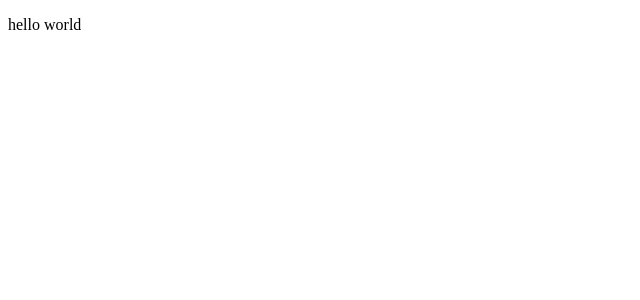
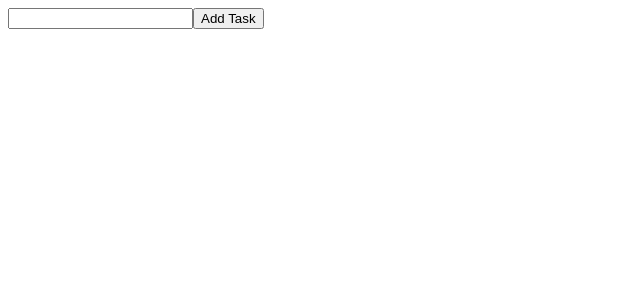
Before and after one commit to HarshDurgude/Tracker-app, a React (Vite) app: page / in a window 1280 px wide. Shown: the top 300 px of the page, without its empty margins (0-640 px from the left). Built offline with nearby package versions, Linux system fonts and the light colour scheme.

Commit message:
learned basic react components, state and map

```diff
--- a/src/App.jsx
+++ b/src/App.jsx
@@ -1,15 +1,31 @@
 import { useState } from 'react'
-import reactLogo from './assets/react.svg'
-import viteLogo from './assets/vite.svg'
-import heroImg from './assets/hero.png'
 import './App.css'
 
 function App() {
-  const [count, setCount] = useState(0)
+  const [tasks, setTasks] = useState([]);
+  const [input, setInput] = useState("");
 
   return (
     <>
-      <p>hello world</p>
+      <input type="text"
+      value={input}
+      onChange={(e) => {
+        setInput(e.target.value);
+      }}/>
+      <button
+        onClick={()=>{
+          setTasks([...tasks,{title:input,status:false}])
+        }}
+      >Add Task</button>
+
+        {
+          tasks.map((task) =>{
+            console.log(tasks);
+            return <p>{task.title}</p>
+          }
+          )
+        }
+
     </>
   )
 }
```
